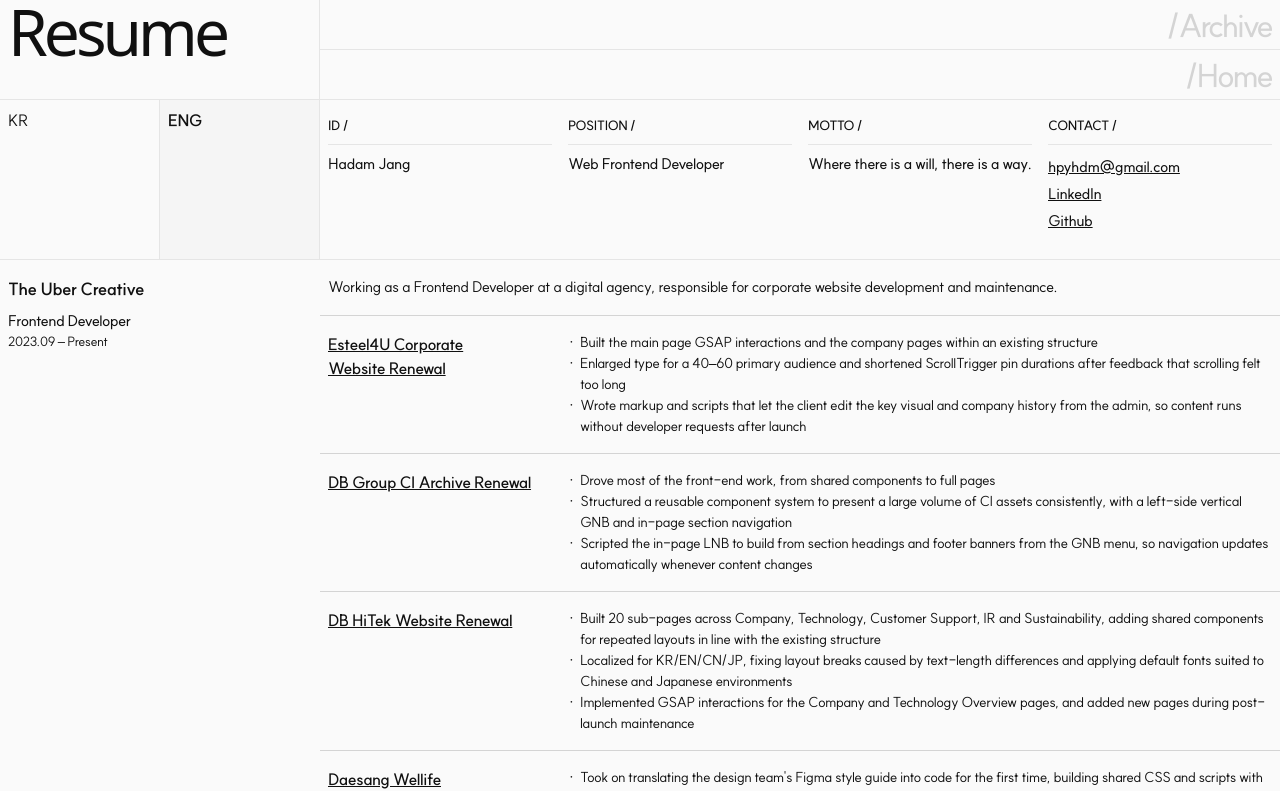
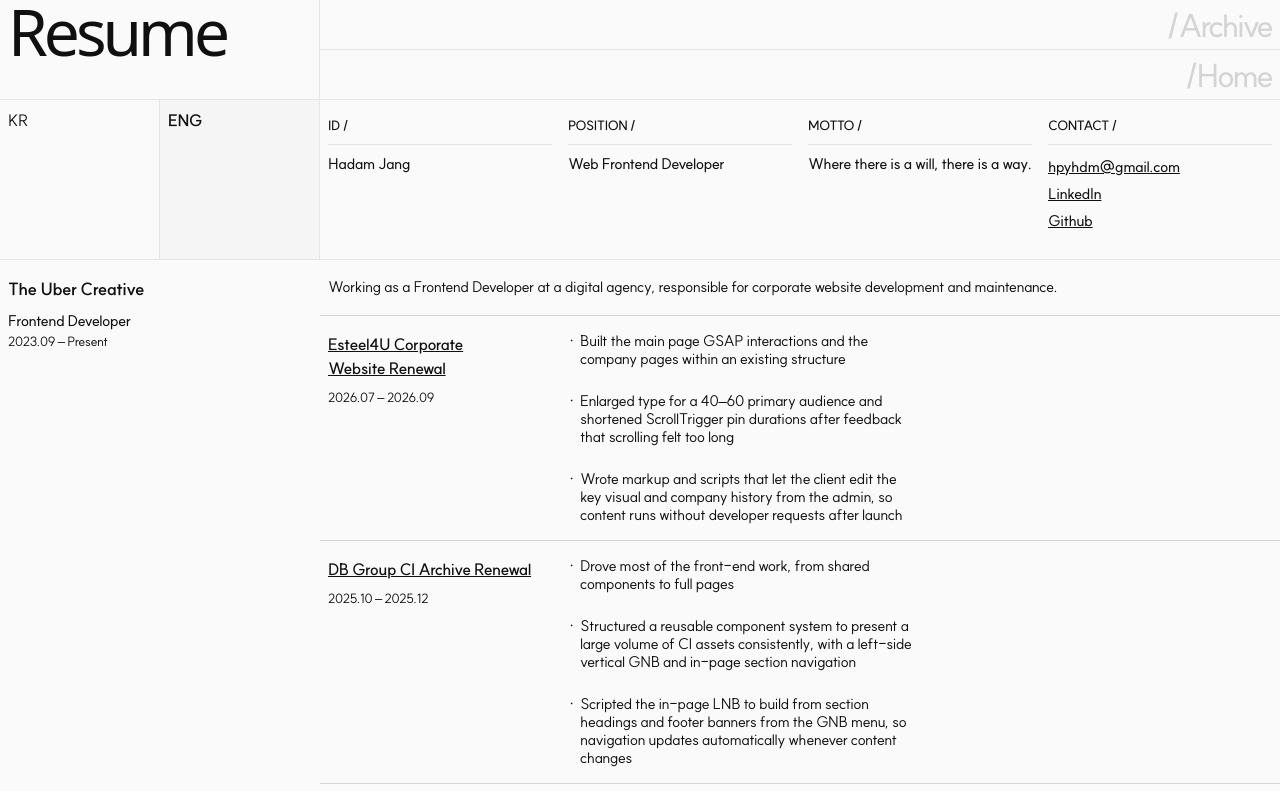
Before and after one commit to hpyhdm/hpyhdm, a Next.js app: page /resume in a window 1280 px wide. Shown: the top 791 px of the page. Built offline with nearby package versions, Linux system fonts and the light colour scheme; a web font is replaced by a local one.

Commit message:
feat(resume): show job titles in English and add project periods

```diff
--- a/src/components/Career/CompanyBlock.module.scss
+++ b/src/components/Career/CompanyBlock.module.scss
@@ -4,6 +4,7 @@
 .company {
   @include subgrid-row; // 페이지 8열을 그대로 이어받음
   border-bottom: 1px solid $border-default;
+  padding: 0 0 40px;
 }
 
 .info {
--- a/src/components/Career/CompanyBlock.tsx
+++ b/src/components/Career/CompanyBlock.tsx
@@ -25,7 +25,7 @@ export default function CompanyBlock({ company, lang }: Props) {
         {/* TODO: name, team, period (sticky) / 회사명, 팀, 재직 기간 (sticky) */}
         <div className={styles.sticky}>
           <h2>{t(company.name)}</h2>
-          <span className={styles.role}>{t(company.role)}</span>
+          <span className={styles.role} lang="en">{company.role}</span>
           <span className={styles.period}>{formatPeriod(lang)(company.period)}</span>
         </div>
       </header>
--- a/src/components/Career/ProjectRow.module.scss
+++ b/src/components/Career/ProjectRow.module.scss
@@ -4,6 +4,10 @@
 .row {
   @include subgrid-row;
   border-bottom: 1px solid $border-strong;
+
+  &:last-of-type {
+    border: 0;
+  }
 }
 
 .meta {
@@ -13,6 +17,7 @@
   h3 {
     font-size: 16px;
     font-weight: 600;
+    margin-bottom: 8px;
 
     a {
       text-decoration: underline;
@@ -24,17 +29,28 @@
       }
     }
   }
+
+  span {
+    display: block;
+    font-size: 13px;
+  }
 }
 
 .bullets {
   @include cell;
   grid-column: 2 / -1;
 
-
   li {
     position: relative;
-    width: 100%;
+    width: 50%;
     padding-left: 12px;
+    font-size: 15px;
+    line-height: 1.2;
+
+    & + li {
+      margin-top: 24px;
+    }
+
     &::before {
       content: "·";
       position: absolute;
--- a/src/components/Career/ProjectRow.tsx
+++ b/src/components/Career/ProjectRow.tsx
@@ -28,7 +28,9 @@ export default function ProjectRow({ project, lang }: Props) {
             t(project.name)
           )}
         </h3>
-        <span>{t(project.periods)}</span>
+        {formatPeriods(lang)(project.periods).map((period) => (
+          <span key={period}>{period}</span>
+        ))}
       </div>
       <ul className={styles.bullets} role="list">
         {/* TODO: bullets / bullet 목록 */}
--- a/src/data/resume/careers.ts
+++ b/src/data/resume/careers.ts
@@ -14,7 +14,7 @@ export const CAREERS = [
   {
     id: 'uber-creative',
     name: { ko: '더위버크리에이티브', en: 'The Uber Creative' },
-    role: { ko: '프론트엔드 개발자', en: 'Frontend Developer' },
+    role: 'Frontend Developer',
     team: { ko: 'UI개발팀', en: 'UI Development Team' },
     location: { ko: '대한민국 서울', en: 'Seoul, South Korea' },
     employment: 'full-time',
@@ -262,7 +262,7 @@ export const CAREERS = [
   {
     id: 'freelance',
     name: { ko: '프리랜서', en: 'Freelance' },
-    role: { ko: '프론트엔드 개발자', en: 'Frontend Developer' },
+    role: 'Frontend Developer',
     location: { ko: '대한민국 서울', en: 'Seoul, South Korea' },
     employment: 'freelance',
     period: { kind: 'range', from: '2024.04', to: '2025.08' },
@@ -299,7 +299,7 @@ export const CAREERS = [
   {
     id: 'wever-cns',
     name: { ko: '(주)웨버씨엔에스', en: 'Wever CNS' },
-    role: { ko: '웹 퍼블리셔', en: 'UI Developer' }, // 'publisher' reads as content owner in English / 영어권에서 publisher는 콘텐츠 발행자로 읽힘
+    role: 'UI Developer', // was 웹 퍼블리셔; 'publisher' reads as content owner in English / 이전 웹 퍼블리셔, 영어권에서 publisher는 콘텐츠 발행자로 읽힘
     location: { ko: '대한민국 서울', en: 'Seoul, South Korea' },
     employment: 'full-time',
     period: { kind: 'range', from: '2021.12', to: '2023.02' },
--- a/src/data/resume/types.ts
+++ b/src/data/resume/types.ts
@@ -40,7 +40,7 @@ export type Project = Readonly<{
 export type Company = Readonly<{
   id: string;
   name: Localized;
-  role: Localized;              // job title / 직함
+  role: string;                 // job title, always in English / 직함 (언어와 상관없이 영어)
   team?: Localized;             // team name / 팀명
   location: Localized;          // work location / 근무지
   employment: Employment;       // full-time or freelance / 정규직 또는 프리랜서
```
